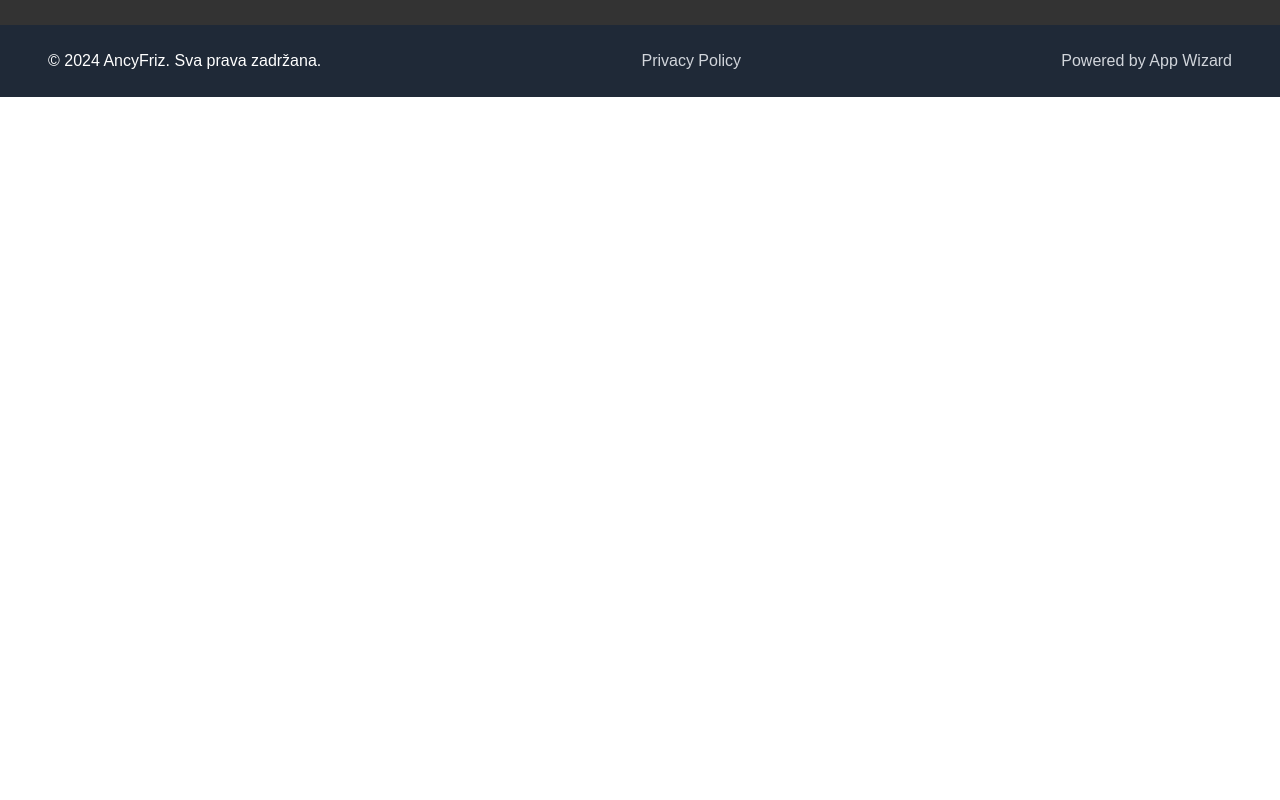
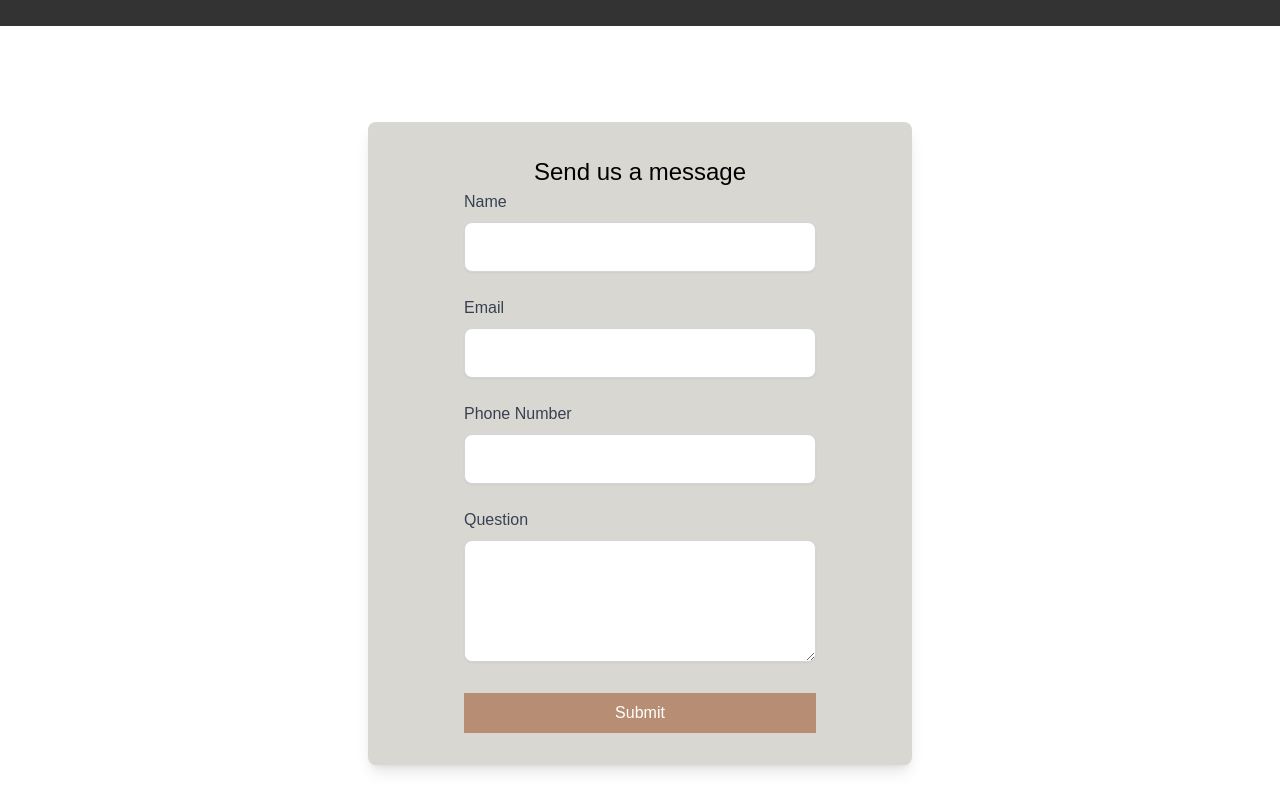
Before and after one commit to MeldinRadoncic/ancyfriz, a React (Create React App) app: page /kontakt in a window 1280 px wide. Shown: the part 340-1140 px from the top of the page. Before the commit the page ends 800 px from the top, so only its background shows below. Built offline with nearby package versions, Linux system fonts and the light colour scheme.

Commit message:
Creating useForm, creating ContactPage, Loading and Error COmponent, Input Componet

```diff
--- a/src/Components/Button.jsx
+++ b/src/Components/Button.jsx
@@ -1,9 +1,9 @@
 import React from 'react';
 
 
-const Button = ({ children, className }) => {
+const Button = ({ children, className, type }) => {
     return (
-        <button className={`bg-accent-rose-gold text-neutral-pearl px-4 py-2 mt-4 ${className}`}>
+        <button type={type} className={`bg-accent-rose-gold text-neutral-pearl px-4 py-2 mt-4 ${className}`}>
             {children}
         </button>
     )
--- /dev/null
+++ b/src/Components/Error.jsx
@@ -0,0 +1,14 @@
+// Error.js
+import React from "react";
+
+const Error = ({ message, className = "" }) => {
+  if (!message) return null;
+
+  return (
+    <p className={`text-sm text-red-500 ${className}`}>
+      {message}
+    </p>
+  );
+}
+
+export default Error;
--- /dev/null
+++ b/src/Components/Input.jsx
@@ -0,0 +1,40 @@
+import React from "react";
+
+function Input({
+  label,
+  type = "text",
+  name,
+  value,
+  onChange,
+  error,
+  placeholder = "",
+  className = "",
+  ...rest
+}) {
+  return (
+    <div className={className}>
+      {label && (
+        <label htmlFor={name} className="block font-medium text-gray-700">
+          {label}
+        </label>
+      )}
+      <input
+        type={type}
+        name={name}
+        id={name}
+        value={value}
+        onChange={onChange}
+        placeholder={placeholder}
+        className={`w-full mt-2 p-3 border ${
+          error ? "border-red-500" : "border-gray-300"
+        } rounded-lg shadow-sm focus:outline-none focus:ring-2 ${
+          error ? "focus:ring-red-500" : "focus:ring-indigo-500"
+        }`}
+        {...rest}
+      />
+      {error && <p className="mt-1 text-sm text-red-500">{error}</p>}
+    </div>
+  );
+}
+
+export default Input;
--- /dev/null
+++ b/src/Components/Loading.jsx
@@ -0,0 +1,13 @@
+// Loading.js
+import React from "react";
+
+function Loading({ message = "Loading...", className = "" }) {
+  return (
+    <div className={`flex items-center justify-center ${className}`}>
+      <div className="spinner-border animate-spin inline-block w-6 h-6 border-4 rounded-full mr-2 border-indigo-600"></div>
+      <span className="text-indigo-600">{message}</span>
+    </div>
+  );
+}
+
+export default Loading;
--- /dev/null
+++ b/src/Components/Pages/ContactPage/ContactPage.jsx
@@ -0,0 +1,126 @@
+import React, { useState } from "react";
+import useForm from "../../../hooks/useForm";
+import ReusableBanner from "../../ReusableBanner";
+import Section from "../../Section";
+import ThirdTitle from "../../Titles/ThirdTitle";
+import Input from "../../Input";
+import Button from "../../Button";
+import Error from "../../Error";
+
+function validate(values) {
+  const errors = {};
+  if (!values.name) errors.name = "Name is required.";
+  if (!values.email) errors.email = "Email is required.";
+  else if (!/\S+@\S+\.\S+/.test(values.email)) errors.email = "Invalid email address.";
+  if (!values.phone) errors.phone = "Phone number is required.";
+  if (!values.question) errors.question = "Please enter your question.";
+  return errors;
+}
+
+function ContactPage() {
+  const { values, errors, handleChange, handleSubmit } = useForm(
+    { name: "", email: "", phone: "", question: "" },
+    validate
+  );
+
+  const [loading, setLoading] = useState(false);
+  const [formError, setFormError] = useState("");
+
+  const onSubmit = async (data) => {
+    setLoading(true);
+    setFormError("");
+    try {
+      console.log("Form Submitted:", data);
+      alert("Thank you for contacting us! We will respond shortly.");
+    } catch (err) {
+      setFormError("Failed to submit the form. Please try again later.");
+    } finally {
+      setLoading(false);
+    }
+  };
+
+  return (
+    <>
+      <ReusableBanner
+        title="Contact Us"
+        subtitle="Have questions? We're here to help."
+        background="bg-indigo-600"
+      />
+      <Section>
+        <div className="w-full lg:w-1/2 lg:px-24 bg-neutral-gray mx-auto p-8 rounded-lg shadow-lg">
+          <ThirdTitle title="Send us a message" className="text-center" />
+
+          {loading && <div className="text-center"><p>Loading...</p></div>}
+          {formError && <Error message={formError} className="mb-4 text-center" />}
+
+          <form onSubmit={handleSubmit(onSubmit)} className="space-y-6">
+            {/* Name Field */}
+            <div>
+              <Input
+                label="Name"
+                name="name"
+                value={values.name}
+                onChange={handleChange}
+                error={errors.name}
+              />
+             {errors.name && console.log(errors.name) && <Error message={errors.name} />}
+            </div>
+
+            {/* Email Field */}
+            <div>
+              <Input
+                label="Email"
+                type="email"
+                name="email"
+                value={values.email}
+                onChange={handleChange}
+                error={errors.email}
+              />
+              {errors.email && <Error message={errors.email} />}
+            </div>
+
+            {/* Phone Field */}
+            <div>
+              <Input
+                label="Phone Number"
+                type="tel"
+                name="phone"
+                value={values.phone}
+                onChange={handleChange}
+                error={errors.phone}
+              />
+             {errors.phone && <Error message={errors.phone} />}
+            </div>
+
+            {/* Question Field */}
+            <div>
+              <label htmlFor="question" className="block font-medium text-gray-700">
+                Question
+              </label>
+              <textarea
+                name="question"
+                id="question"
+                rows="4"
+                value={values.question}
+                onChange={handleChange}
+                className={`w-full mt-2 p-3 border ${
+                  errors.question ? "border-red-500" : "border-gray-300"
+                } rounded-lg shadow-sm focus:outline-none focus:ring-2 ${
+                  errors.question ? "focus:ring-red-500" : "focus:ring-indigo-500"
+                }`}
+              ></textarea>
+              <Error message={errors.question} />
+            </div>
+
+            {/* Submit Button */}
+            <Button type="submit" className="w-full">
+              Submit
+            </Button>
+          </form>
+        </div>
+      </Section>
+    </>
+  );
+}
+
+export default ContactPage;
--- a/src/Components/Routes/Pages.jsx
+++ b/src/Components/Routes/Pages.jsx
@@ -9,6 +9,7 @@ import AboutUs from "../Pages/AboutPage/AboutPage.jsx";
 import ServicesPage from "../Pages/ServicesPage/ServicesPage.jsx";
 import GalleryPage from "../Pages/GalleryPage/GalleryPage.jsx";
 import AnidaPage from "../Pages/AnidaPage/AnidaPage.jsx"
+import ContactPage from "../Pages/ContactPage/ContactPage.jsx";
 
 // This is the main component that will be used to render all the pages of the website.
 const Pages = () => {
@@ -22,6 +23,7 @@ const Pages = () => {
       <Route path='/usluge' element={<ServicesPage />} />
       <Route path='/galerija' element={<GalleryPage />} />
             <Route path='/anidaimamovic' element={<AnidaPage />}/>
+            <Route path='/kontakt' element={<ContactPage />}/>
 
     </Routes>
   );
--- /dev/null
+++ b/src/hooks/useForm.jsx
@@ -0,0 +1,46 @@
+import { useState } from "react";
+
+function useForm(initialValues = {}, validate) {
+  const [values, setValues] = useState(initialValues);
+  const [errors, setErrors] = useState({});
+
+  const handleChange = (e) => {
+    const { name, value } = e.target;
+    setValues({
+      ...values,
+      [name]: value,
+    });
+
+    // Validate as you type
+    if (validate) {
+      const error = validate({ [name]: value });
+      setErrors((prev) => ({
+        ...prev,
+        ...error,
+      }));
+    }
+  };
+
+  const handleSubmit = (onSubmit) => (e) => {
+    e.preventDefault();
+
+    if (validate) {
+      const validationErrors = validate(values);
+      setErrors(validationErrors);
+
+      // Stop submission if there are errors
+      if (Object.keys(validationErrors).length > 0) return;
+    }
+
+    onSubmit(values);
+  };
+
+  return {
+    values,
+    errors,
+    handleChange,
+    handleSubmit,
+  };
+}
+
+export default useForm;
```
